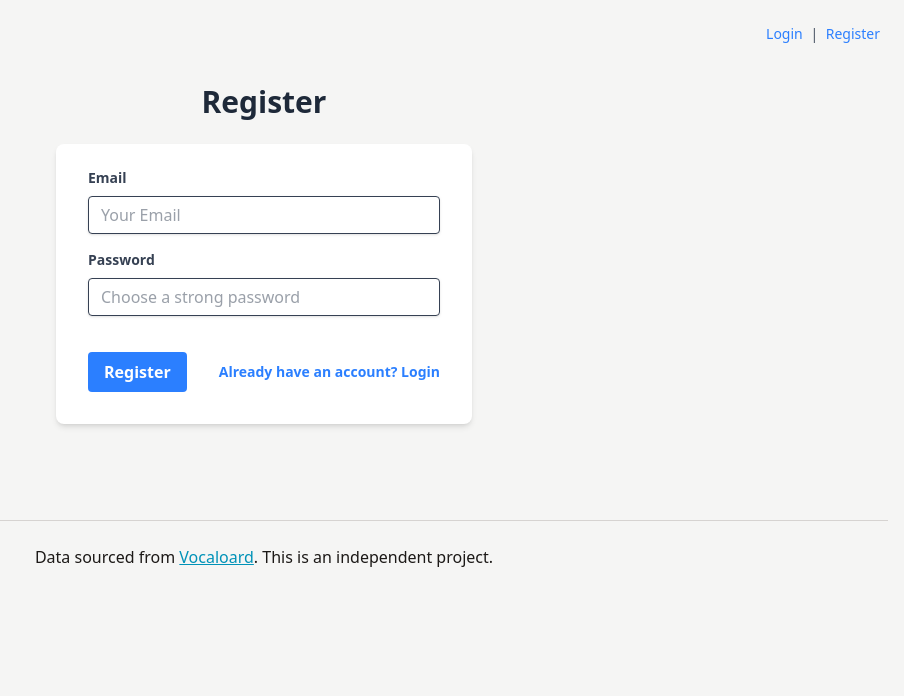
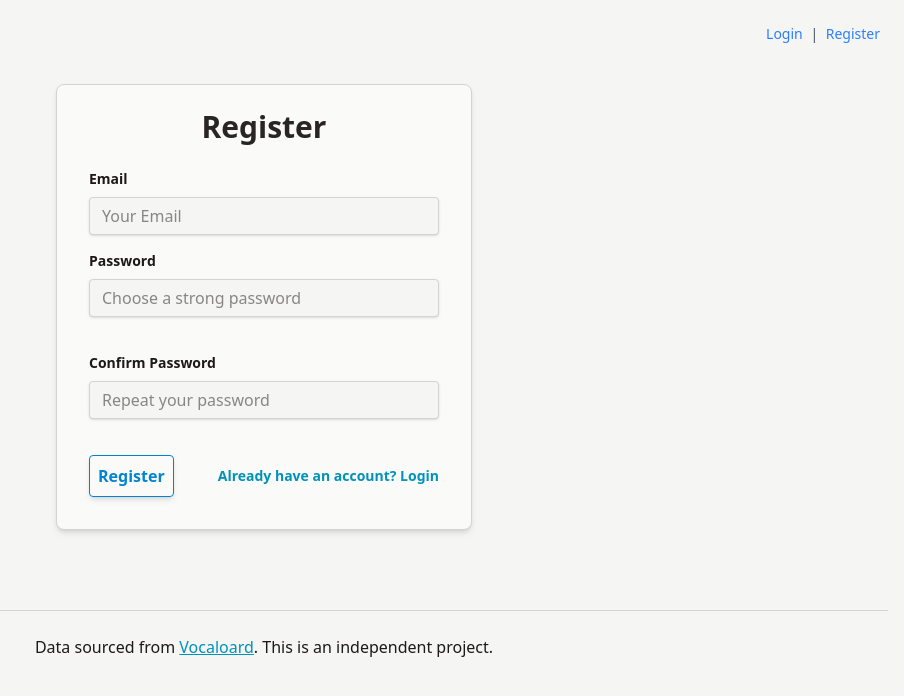
Before and after one commit to D221/vocaloid-rate, a FastAPI app: page /register in a window 1280 px wide. Shown: the top 696 px of the page, without its empty margins (376-1280 px from the left). Run offline with FastAPI, Linux system fonts and the light colour scheme; style sheets or scripts are compiled from the project's sources; parts of the project's set-up code (start-up, migrations or seed data) failed here and were passed over; some libraries are stand-ins or nearby versions.

Commit message:
fix(auth): restyle login/register and enforce password confirmation

```diff
--- a/app/templates/register.html
+++ b/app/templates/register.html
@@ -2,32 +2,36 @@
 
 {% block content %}
   <div class="container mx-auto max-w-md px-4 py-8">
-    <h1
-      class="mb-6 text-center text-3xl font-bold text-gray-800 dark:text-white"
-    >
-      {{ _('Register') }}
-    </h1>
-
     <form
       hx-post="/users/"
       hx-trigger="submit"
       hx-ext="json-enc"
       hx-swap="none"
       hx-on:htmx:after-request="handleRegisterResponse(event)"
-      class="mb-4 rounded-lg bg-white px-8 pt-6 pb-8 shadow-md dark:bg-gray-800"
+      class="rounded-lg border border-border bg-card-bg px-8 pt-6 pb-8 shadow-md"
     >
+      <h1 class="mb-6 text-center text-3xl font-bold text-header">
+        {{ _('Register') }}
+      </h1>
+
       {% if error_message %}
-        <p class="mb-4 text-xs text-red-500 italic">{{ error_message }}</p>
+        <p
+          data-register-error
+          class="mb-4 rounded border border-red-text/40 bg-red-hover px-3 py-2 text-sm text-red-text"
+        >
+          {{ error_message }}
+        </p>
       {% endif %}
+
       <div class="mb-4">
         <label
-          class="mb-2 block text-sm font-bold text-gray-700 dark:text-gray-300"
+          class="mb-2 block text-sm font-bold text-foreground"
           for="email"
         >
           {{ _('Email') }}
         </label>
         <input
-          class="focus:shadow-outline w-full appearance-none rounded border px-3 py-2 leading-tight text-gray-700 shadow focus:outline-none dark:border-gray-600 dark:bg-gray-700 dark:text-gray-200"
+          class="w-full appearance-none rounded border border-border bg-background px-3 py-2 leading-tight text-foreground shadow focus:border-sky-text focus:outline-none"
           id="email"
           name="email"
           type="email"
@@ -35,15 +39,16 @@
           required
         />
       </div>
+
       <div class="mb-6">
         <label
-          class="mb-2 block text-sm font-bold text-gray-700 dark:text-gray-300"
+          class="mb-2 block text-sm font-bold text-foreground"
           for="password"
         >
           {{ _('Password') }}
         </label>
         <input
-          class="focus:shadow-outline mb-3 w-full appearance-none rounded border px-3 py-2 leading-tight text-gray-700 shadow focus:outline-none dark:border-gray-600 dark:bg-gray-700 dark:text-gray-200"
+          class="mb-3 w-full appearance-none rounded border border-border bg-background px-3 py-2 leading-tight text-foreground shadow focus:border-sky-text focus:outline-none"
           id="password"
           name="password"
           type="password"
@@ -51,15 +56,32 @@
           required
         />
       </div>
+
+      <div class="mb-6">
+        <label
+          class="mb-2 block text-sm font-bold text-foreground"
+          for="confirm_password"
+        >
+          {{ _('Confirm Password') }}
+        </label>
+        <input
+          class="mb-3 w-full appearance-none rounded border border-border bg-background px-3 py-2 leading-tight text-foreground shadow focus:border-sky-text focus:outline-none"
+          id="confirm_password"
+          type="password"
+          placeholder="{{ _('Repeat your password') }}"
+          required
+        />
+      </div>
+
       <div class="flex items-center justify-between">
         <button
-          class="focus:shadow-outline rounded bg-blue-500 px-4 py-2 font-bold text-white hover:bg-blue-700 focus:outline-none dark:bg-blue-600 dark:hover:bg-blue-800"
+          class="cursor-pointer rounded border border-sky-text p-2 font-bold text-sky-text shadow-md ease-in-out hover:transition-colors hover:duration-200 enabled:hover:bg-sky-hover"
           type="submit"
         >
           {{ _('Register') }}
         </button>
         <a
-          class="inline-block align-baseline text-sm font-bold text-blue-500 hover:text-blue-800 dark:text-blue-400 dark:hover:text-blue-600"
+          class="inline-block align-baseline text-sm font-bold text-cyan-text hover:underline"
           href="/login"
         >
           {{ _('Already have an account?') }} {{ _('Login') }}
@@ -69,6 +91,54 @@
   </div>
 
   <script>
+    document.addEventListener("DOMContentLoaded", () => {
+      const form = document.querySelector('form[hx-post="/users/"]');
+      if (!form) return;
+
+      const showMismatchError = () => {
+        let errorParagraph = form.querySelector("[data-register-error]");
+        if (!errorParagraph) {
+          errorParagraph = document.createElement("p");
+          errorParagraph.dataset.registerError = "true";
+          errorParagraph.className =
+            "mb-4 rounded border border-red-text/40 bg-red-hover px-3 py-2 text-sm text-red-text";
+          form.prepend(errorParagraph);
+        }
+        errorParagraph.textContent = "{{ _('Passwords do not match.') }}";
+      };
+
+      const passwordsMatch = () => {
+        const passwordInput = form.querySelector("#password");
+        const confirmPasswordInput = form.querySelector("#confirm_password");
+        if (!passwordInput || !confirmPasswordInput) return true;
+        return passwordInput.value === confirmPasswordInput.value;
+      };
+
+      form.addEventListener(
+        "submit",
+        (event) => {
+          const confirmPasswordInput = form.querySelector("#confirm_password");
+          if (passwordsMatch()) return;
+
+          event.preventDefault();
+          event.stopPropagation();
+          event.stopImmediatePropagation();
+          showMismatchError();
+          confirmPasswordInput?.focus();
+        },
+        true,
+      );
+
+      form.addEventListener("htmx:beforeRequest", (event) => {
+        const confirmPasswordInput = form.querySelector("#confirm_password");
+        if (passwordsMatch()) return;
+
+        event.preventDefault();
+        showMismatchError();
+        confirmPasswordInput?.focus();
+      });
+    });
+
     function handleRegisterResponse(event) {
       console.log("HTMX Register Response Event:", event.detail);
       if (event.detail.successful) {
@@ -86,10 +156,12 @@
           console.error("Failed to parse error response:", e);
         }
         const form = event.detail.elt;
-        let errorParagraph = form.querySelector(".text-red-500");
+        let errorParagraph = form.querySelector("[data-register-error]");
         if (!errorParagraph) {
           errorParagraph = document.createElement("p");
-          errorParagraph.className = "text-red-500 text-xs italic mb-4";
+          errorParagraph.dataset.registerError = "true";
+          errorParagraph.className =
+            "mb-4 rounded border border-red-text/40 bg-red-hover px-3 py-2 text-sm text-red-text";
           form.prepend(errorParagraph);
         }
         errorParagraph.textContent = errorMessage;
```
Also changed, not shown: app/templates/login.html (+24 -16 lines).
